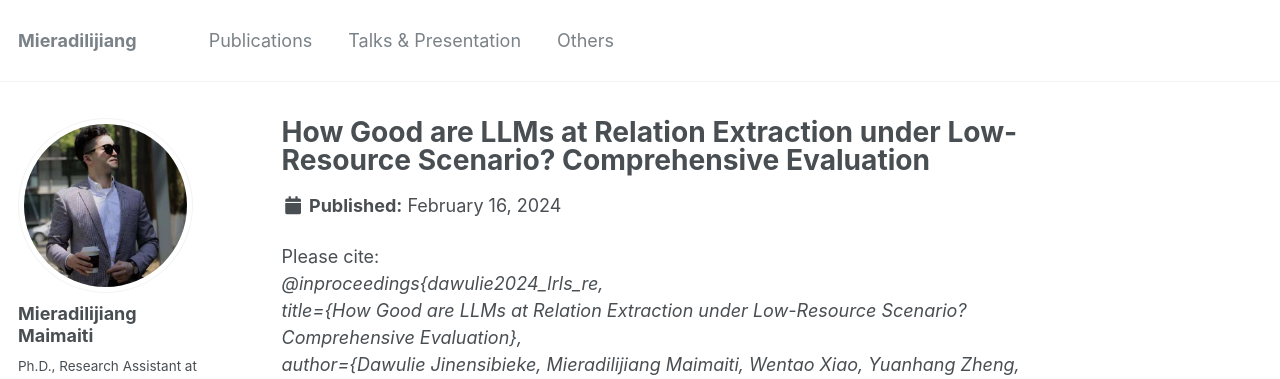
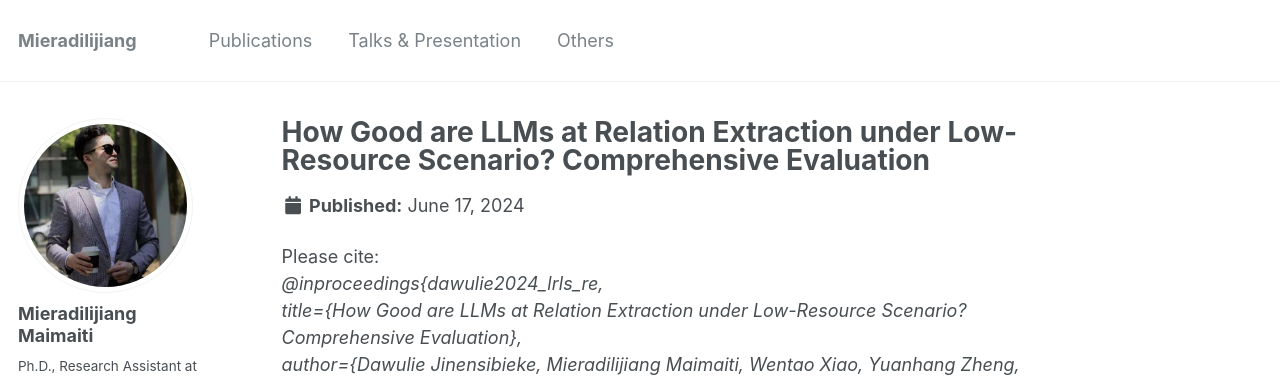
Before and after one commit to miradel51/miradel51.github.io, a Jekyll site: the page built from _publications/2024_arxiv_lrl_re_corpus.md, in a window 1280 px wide and 900 px high. Shown: the top 379 px of the window. Built offline with Jekyll 4.4.1, drawn with Linux system fonts in a browser that asks for light colours; some web fonts are replaced.

Commit message:
Update 2024_arxiv_lrl_re_corpus.md
revised the date for lrls_re_corpus arxiv paper

```diff
--- a/_publications/2024_arxiv_lrl_re_corpus.md
+++ b/_publications/2024_arxiv_lrl_re_corpus.md
@@ -3,7 +3,7 @@ title: "How Good are LLMs at Relation Extraction under Low-Resource Scenario? Co
 collection:
 permalink: /publication/2024_arxiv_lrl_re_corpus
 excerpt: ''
-date: 2024-02-16
+date: 2024-06-17
 author: Dawulie Jinensibieke*, <b>Mieradilijiang Maimaiti</b>†, Wentao Xiao*, Yuanhang Zheng, and Xiaobo Wang†
 conference: In Arxiv <b>(2024)</b> (*=equal contribution, †=corresponding author)
 venue: ''
```
